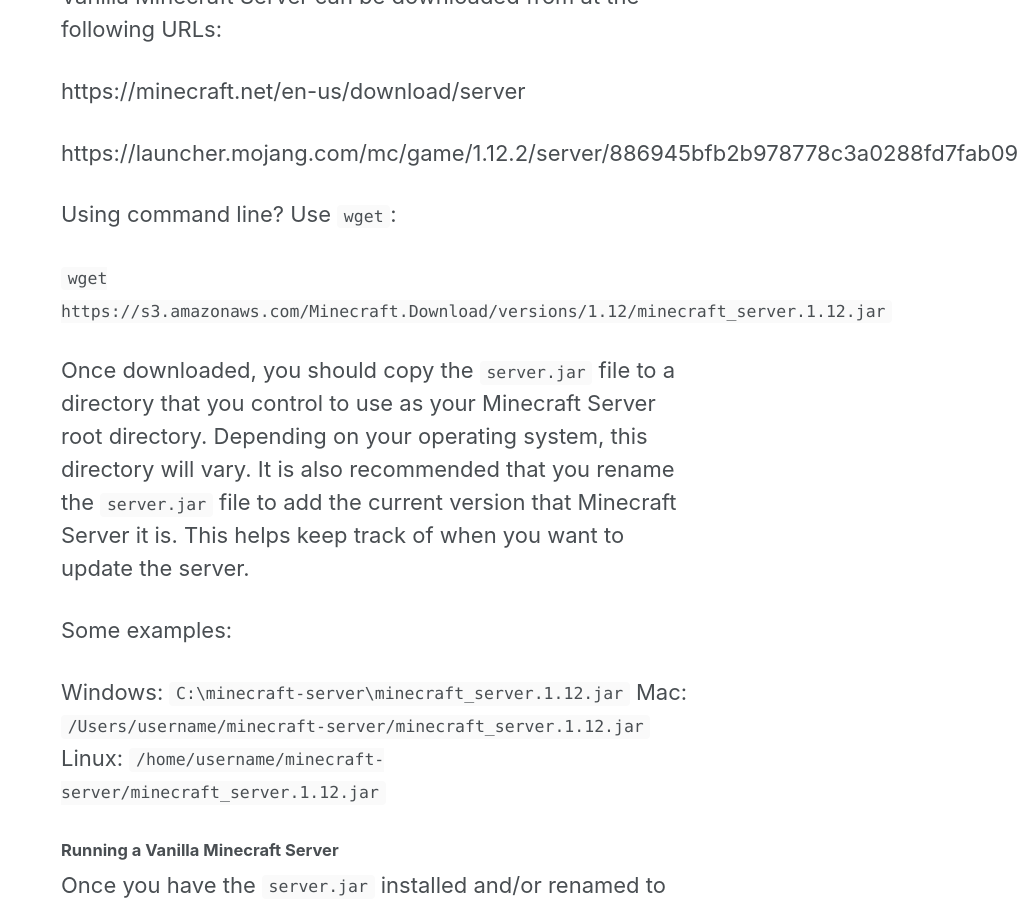
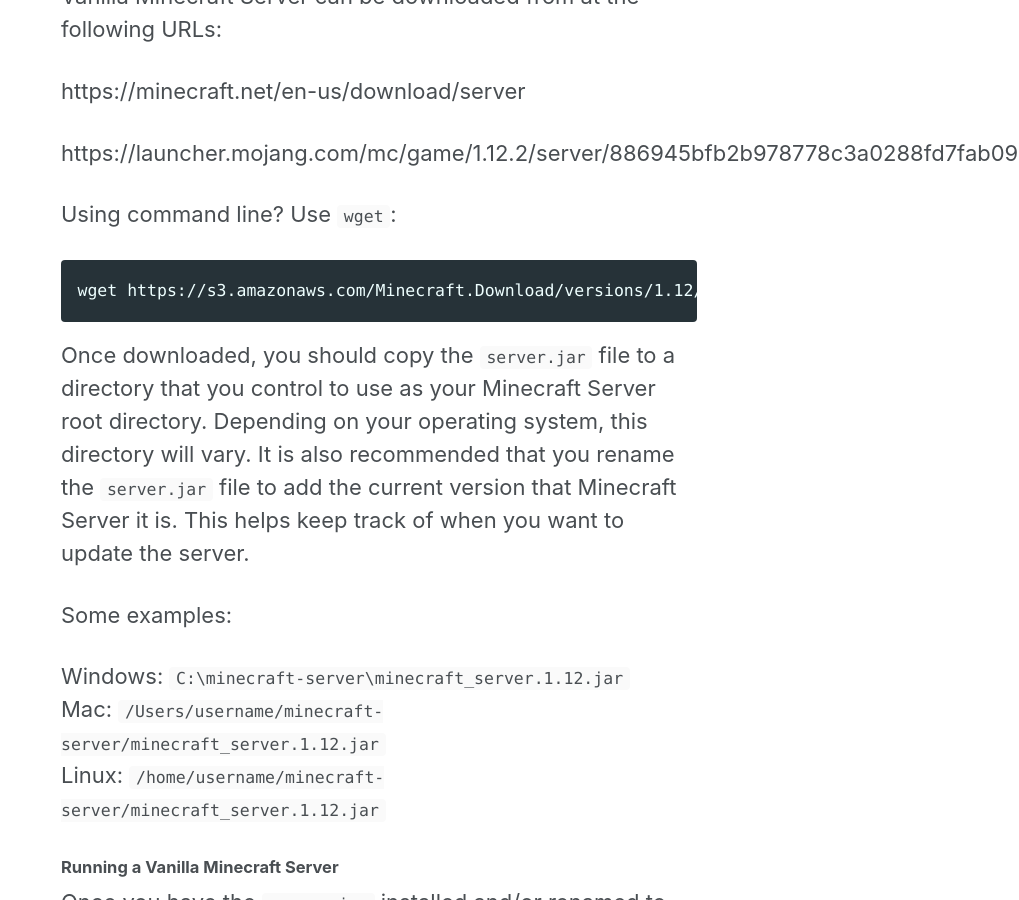
Before and after one commit to sk33lz/yourcraftserver, a Jekyll site: the page built from docs/_docs/01-quick-start-guide.md, in a window 1280 px wide and 900 px high, scrolled down 5541 px. Shown: the whole window, without its empty margins (261-1280 px from the left). Built offline with Jekyll 4.4.1, drawn with Linux system fonts in a browser that asks for light colours; nearby versions of some CDN libraries.

Commit message:
Fixing code snippets.

````diff
--- a/docs/_docs/01-quick-start-guide.md
+++ b/docs/_docs/01-quick-start-guide.md
@@ -105,23 +105,27 @@
 
 https://launcher.mojang.com/mc/game/1.12.2/server/886945bfb2b978778c3a0288fd7fab09d315b25f/server.jar
 
-Using command line? Use `wget`:
+Using command line? Use ```wget```:
 
-`wget https://s3.amazonaws.com/Minecraft.Download/versions/1.12/minecraft_server.1.12.jar`
+```
+wget https://s3.amazonaws.com/Minecraft.Download/versions/1.12/minecraft_server.1.12.jar
+```
 
 Once downloaded, you should copy the `server.jar` file to a directory that you control to use as your Minecraft Server root directory. Depending on your operating system, this directory will vary. It is also recommended that you rename the `server.jar` file to add the current version that Minecraft Server it is. This helps keep track of when you want to update the server.
 
 Some examples:
 
-Windows: `C:\minecraft-server\minecraft_server.1.12.jar`
-Mac: `/Users/username/minecraft-server/minecraft_server.1.12.jar`
-Linux: `/home/username/minecraft-server/minecraft_server.1.12.jar`
+Windows: ```C:\minecraft-server\minecraft_server.1.12.jar```
+Mac: ```/Users/username/minecraft-server/minecraft_server.1.12.jar```
+Linux: ```/home/username/minecraft-server/minecraft_server.1.12.jar```
 
 #### Running a Vanilla Minecraft Server
 
 Once you have the `server.jar` installed and/or renamed to what you want, you can start up your server. The command is basically the same on all operating systems, as long as java is in  your path.
 
-`java -Xmx1024M -Xms1024M -jar minecraft_server.1.12.2.jar nogui`
+```
+java -Xmx1024M -Xms1024M -jar minecraft_server.1.12.2.jar nogui
+```
 
 You can also remove the `nogui` flag to start the server with the included GUI.
 
@@ -145,7 +149,7 @@
 
 The Spigot team created BuildTools to allows servers owners to build all the required files for Spigot, Craftbukkit, and the Bukkit API.
 
-The `BuildTools.jar` is available from the Spigot Jenkins server found at the following URL:
+The ```BuildTools.jar``` is available from the Spigot Jenkins server found at the following URL:
 
 https://hub.spigotmc.org/jenkins/job/BuildTools/
 
@@ -155,7 +159,9 @@
 
 Those using command line can use the following command to download the latest BuildTools.jar file:
 
-`wget https://hub.spigotmc.org/jenkins/job/BuildTools/lastSuccessfulBuild/artifact/target/BuildTools.jar`
+```
+wget https://hub.spigotmc.org/jenkins/job/BuildTools/lastSuccessfulBuild/artifact/target/BuildTools.jar
+```
 
 I would copy this file to a location that you have full access to and put it in a specific directory to run out of.
 
@@ -168,11 +174,15 @@
 
 Build the latest version of Spigot, Craftbukkit, and Bukkit API with the following command:
 
-`java -jar BuildTools.jar`
+```
+java -jar BuildTools.jar
+```
 
 Specific versions of Spigot and Craftbukkit can be installed using the following command:
 
-`java -jar BuildTools.jar --rev 1.12.2`
+```
+java -jar BuildTools.jar --rev 1.12.2
+```
 
 **Notice:** Replace --rev 1.12.2 with the version you want to build for your server.
 {: .notice--notice}
@@ -181,4 +191,6 @@
 
 Once the Spigot .jar file has been built by BuildTools you can start up the server with the following command:
 
-`java -Xms1G -Xmx1G -XX:+UseConcMarkSweepGC -jar spigot.jar`
+```
+java -Xms1G -Xmx1G -XX:+UseConcMarkSweepGC -jar spigot.jar
+```
````
